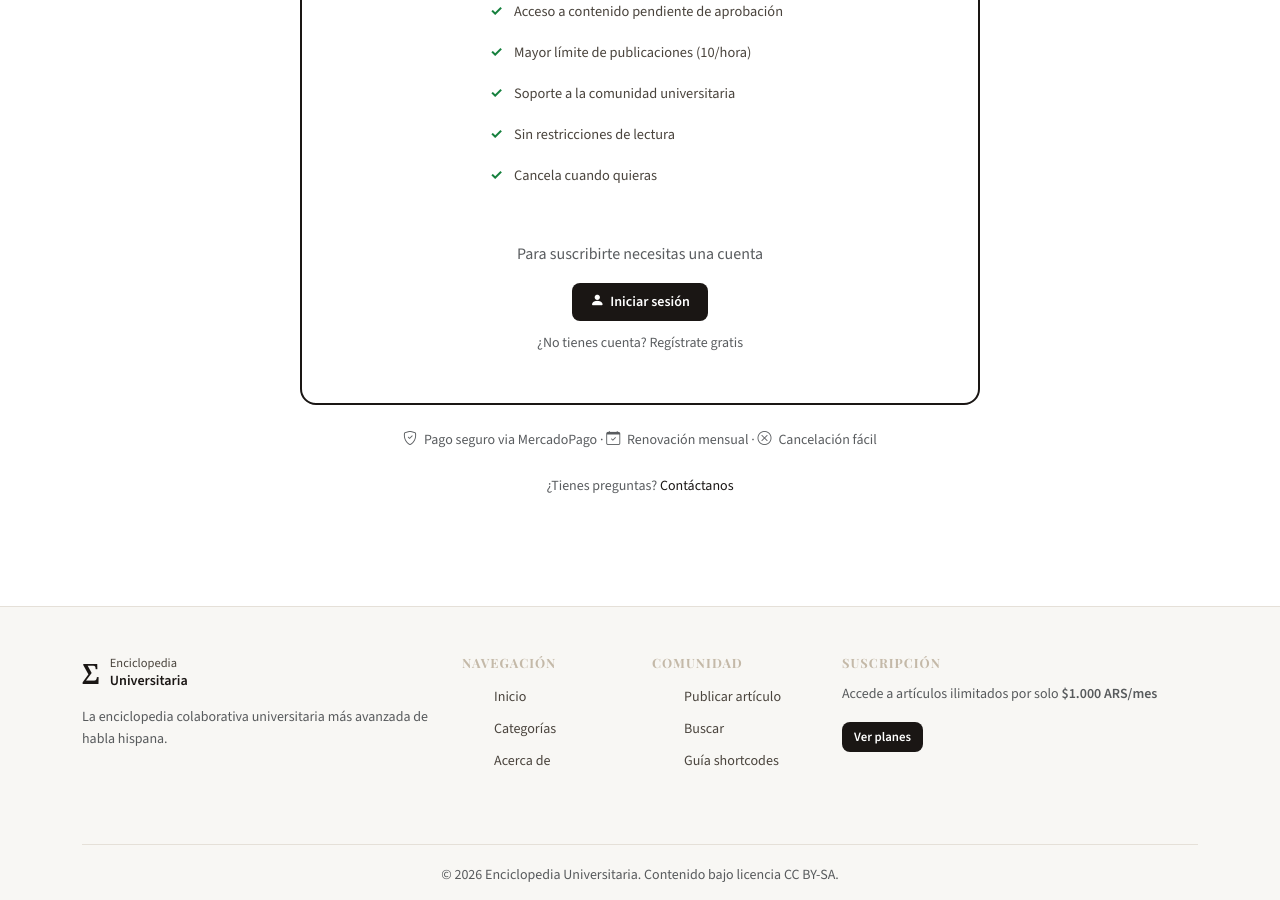
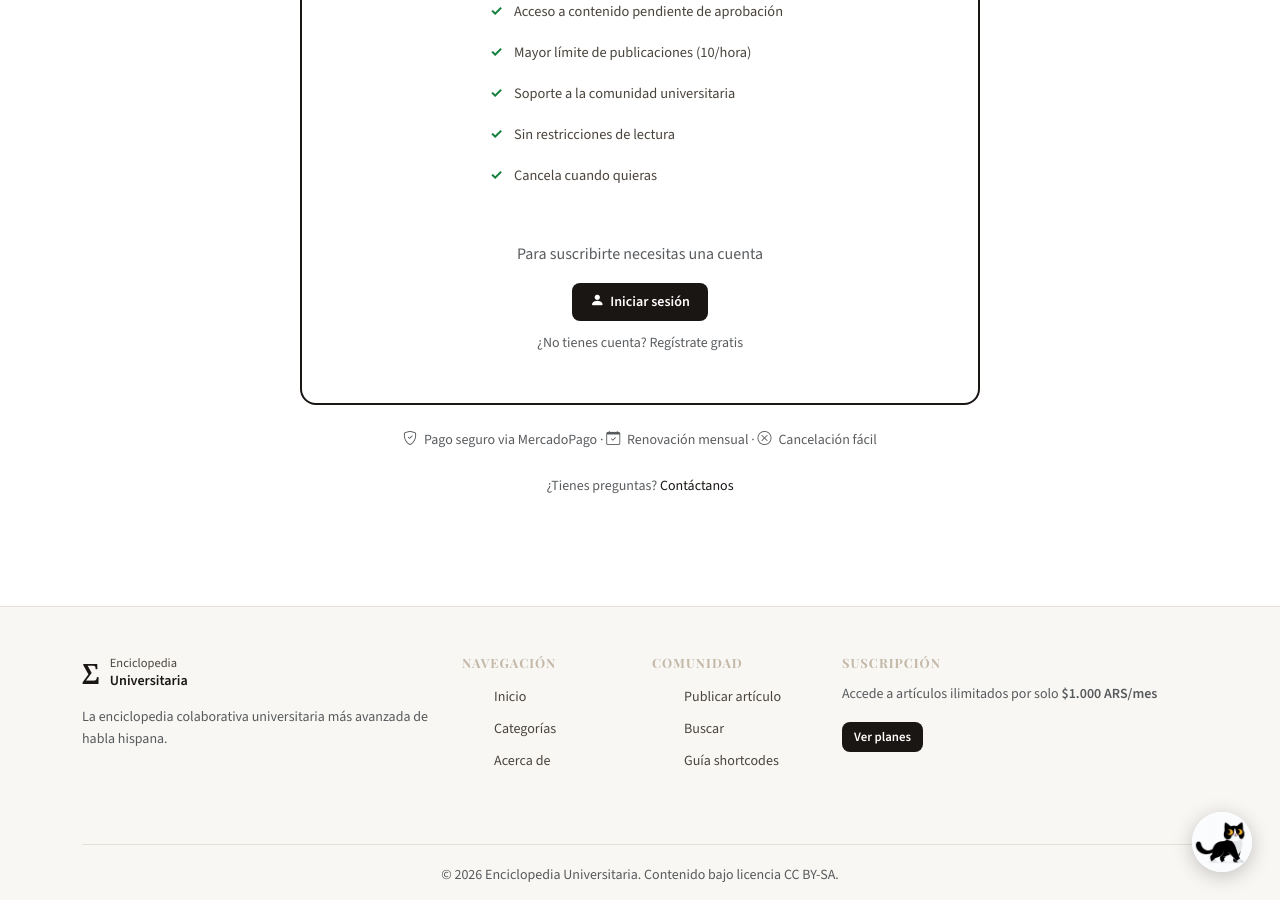
Before and after one commit to ArkFlame/enciclopedia-universitaria-frontend, a Jekyll site: the page built from suscripcion.html, in a window 1280 px wide and 900 px high, scrolled down 503 px. Built offline with Jekyll 4.4.1, drawn with Linux system fonts in a browser that asks for light colours; some web fonts are replaced; some of the changed text lies outside the part shown.

Commit message:
nanami css

```diff
--- a/assets/css/main.css
+++ b/assets/css/main.css
@@ -22,6 +22,7 @@
 @import url('components/notifications.css');
 @import url('components/sources.css');
 @import url('components/media-manager.css');
+@import url('components/nanami.css');
 
 /* Utilities */
 @import url('utilities/utilities.css');
```
Also changed, not shown: assets/css/components/nanami.css (renamed from assets/css/nanami.css).
